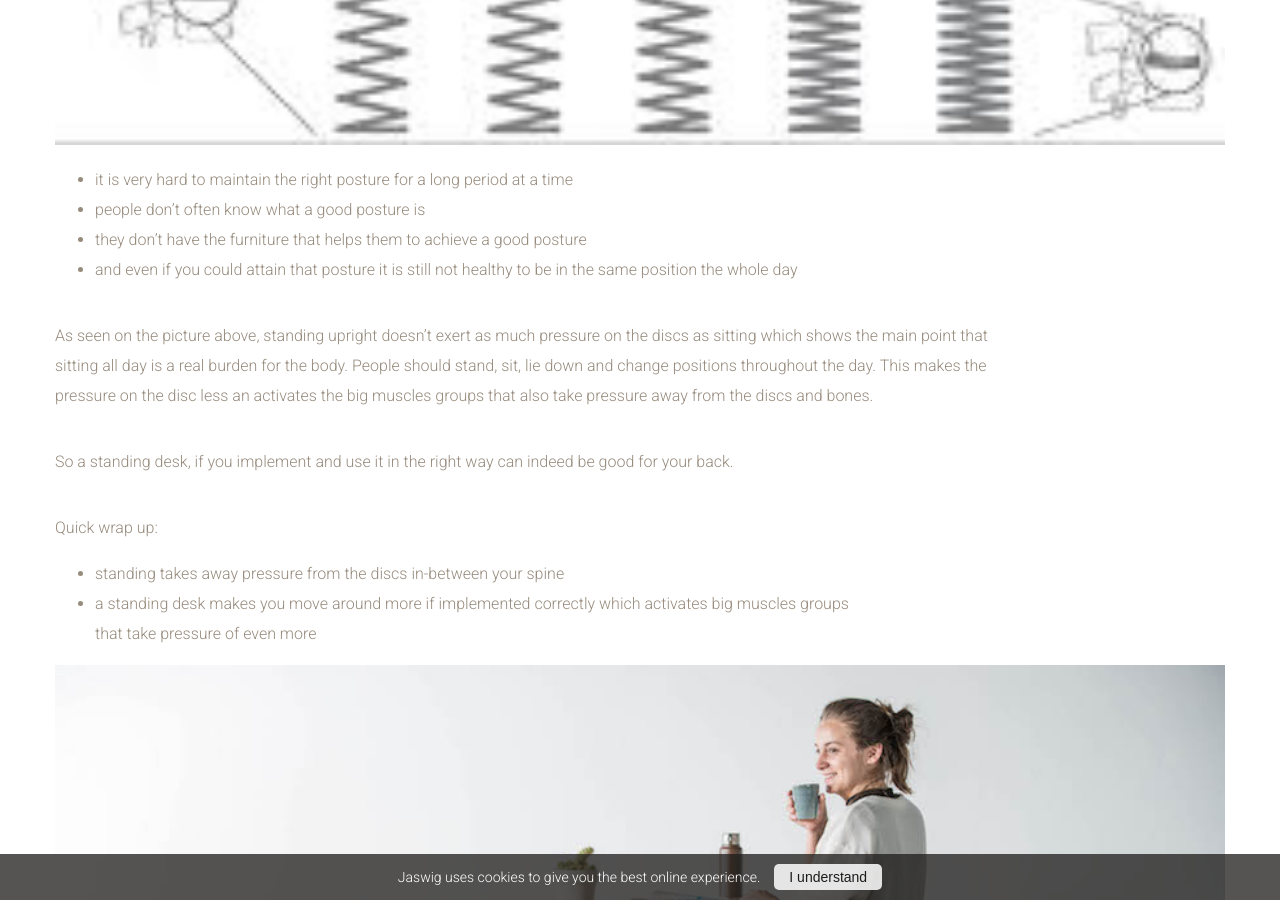
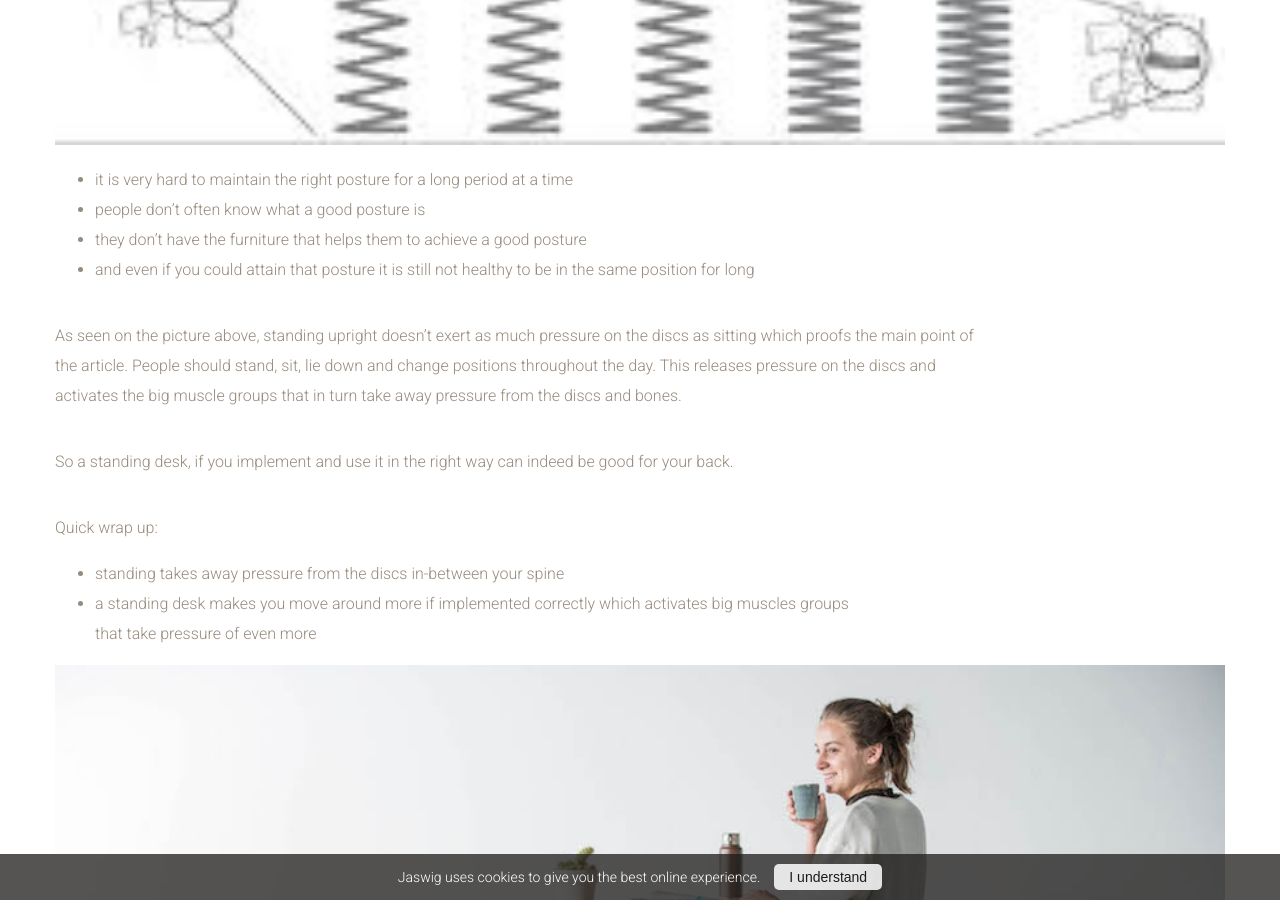
Before and after one commit to samuelrieder/jaswig.github.io, a Jekyll site: the page built from are-standing-desks-good-for-your-back.html, in a window 1280 px wide and 900 px high, scrolled down 1310 px. Built offline with Jekyll 4.4.1, drawn with Linux system fonts in a browser that asks for light colours; nearby versions of some CDN libraries; some of the changed text lies outside the part shown.

Commit message:
Spelling check by John

```diff
--- a/are-standing-desks-good-for-your-back.html
+++ b/are-standing-desks-good-for-your-back.html
@@ -14,7 +14,7 @@ permalink: /are-standing-desks-good-for-your-back/
         </p>
 
         <p>
-        Sitting exerts a large pressure on the discs in-between our spine. When this pressure is applied for too long at a time the discs can become weak and kindle. The amount of pressure on the disc is function of how people sit as well. Sitting in a bad position increases the pressure even more. Why people sit in a bad position can have several reasons:
+        Sitting exerts large pressure on the discs in our spine. When this pressure is applied for too long the discs become weak and kindle. The amount of pressure on the disc is in function of how people sit. Sitting in a bad position increases the pressure even more. Why people sit in a bad position can have several reasons:
         </p>
 
 
@@ -24,12 +24,12 @@ permalink: /are-standing-desks-good-for-your-back/
           <li>it is very hard to maintain the right posture for a long period at a time</li>
           <li>people don’t often know what a good posture is</li>
           <li>they don’t have the furniture that helps them to achieve a good posture</li>
-          <li>and even if you could attain that posture it is still not healthy to be in the same position the whole day</li>
+          <li>and even if you could attain that posture it is still not healthy to be in the same position for long</li>
         </ul>
 
 
         <p>
-          As seen on the picture above, standing upright doesn’t exert as much pressure on the discs as sitting which shows the main point that sitting all day is a real burden for the body. People should stand, sit, lie down and change positions throughout the day. This makes the pressure on the disc less an activates the big muscles groups that also take pressure away from the discs and bones.
+          As seen on the picture above, standing upright doesn’t exert as much pressure on the discs as sitting which proofs the main point of the article. People should stand, sit, lie down and change positions throughout the day. This releases  pressure on the discs and activates the big muscle groups that in turn take away pressure from the discs and bones.
         </p>
 
         <p>
```
